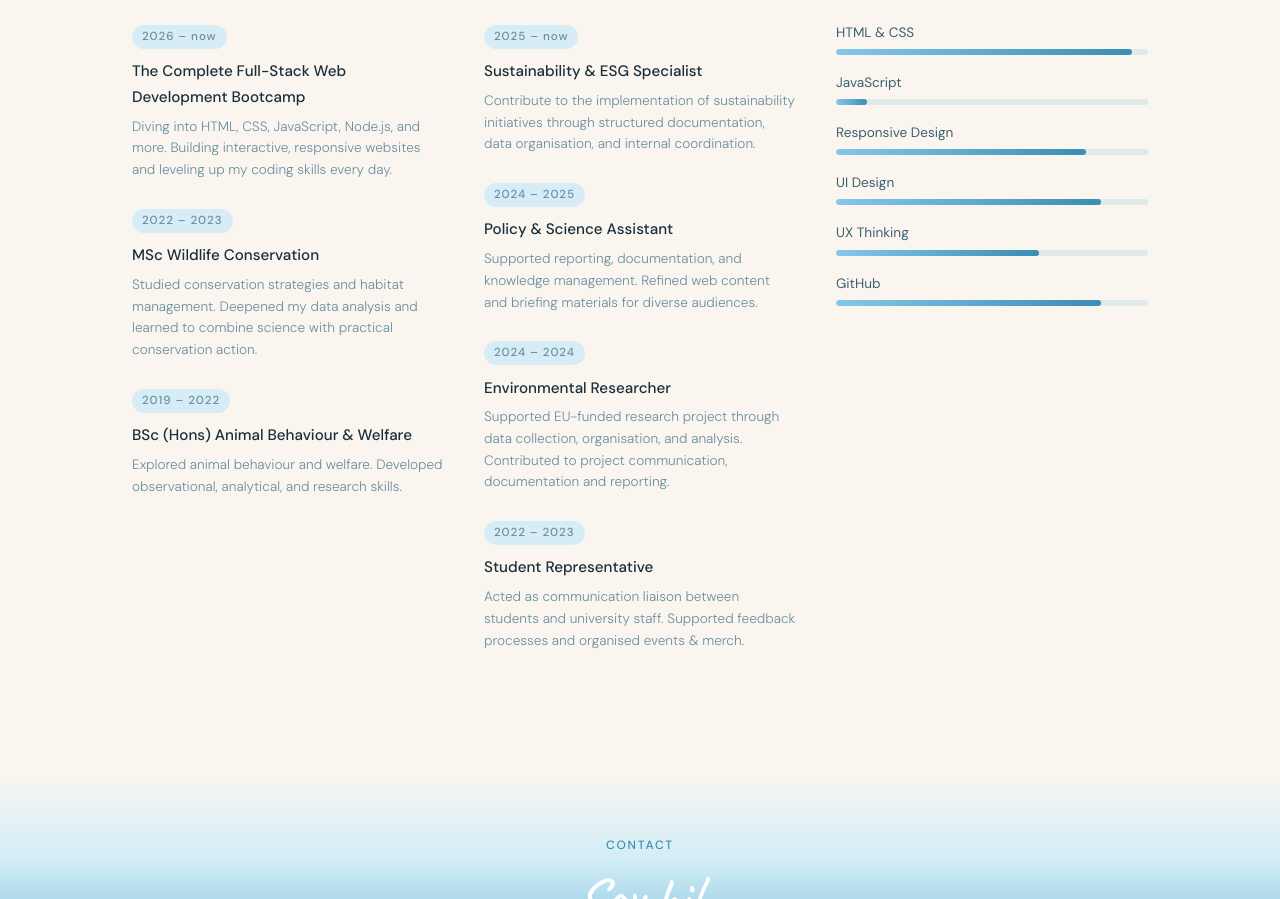
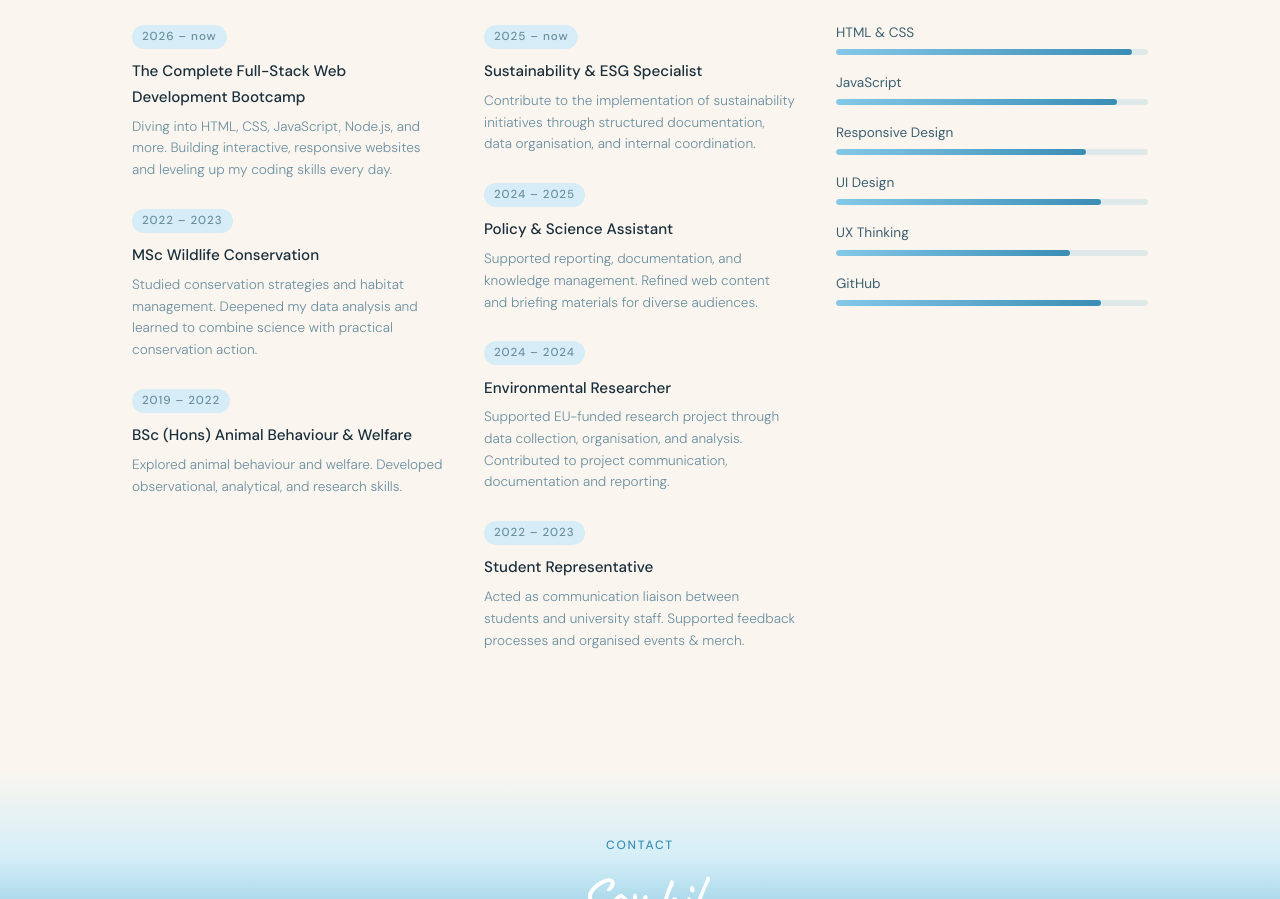
Before and after one commit to Pannacodes/My-personal-web, a plain HTML site: page index.html in a window 1280 px wide. Shown: the part 2506-3405 px from the top of the page. Drawn offline with Linux system fonts and the light colour scheme.

Commit message:
update bars

```diff
--- a/index.html
+++ b/index.html
@@ -328,7 +328,7 @@
               <div class="skill-row">
                 <span>JavaScript</span>
                 <div class="skill-bar">
-                  <div class="skill-fill" style="width: 10%"></div>
+                  <div class="skill-fill" style="width: 90%"></div>
                 </div>
               </div>
               <div class="skill-row">
@@ -346,7 +346,7 @@
               <div class="skill-row">
                 <span>UX Thinking</span>
                 <div class="skill-bar">
-                  <div class="skill-fill" style="width: 65%"></div>
+                  <div class="skill-fill" style="width: 75%"></div>
                 </div>
               </div>
               <div class="skill-row">
```
